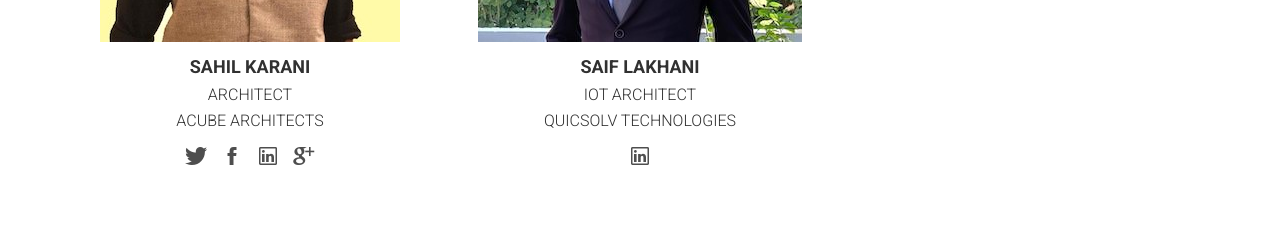
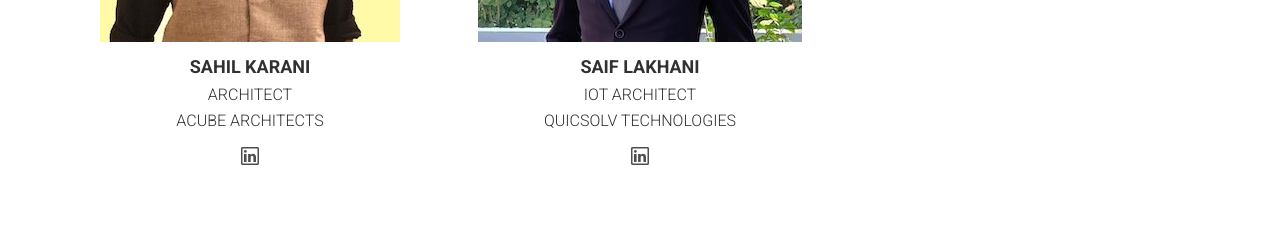
Before and after one commit to saiflakhani/RFSDesignThinking, a website: page index.html in a window 1280 px wide. Shown: the part 2900-3128 px from the top of the page. Drawn offline with Linux system fonts and the light colour scheme; files whose address does not match are found by name.

Commit message:
Sahil Social correction

```diff
--- a/index.html
+++ b/index.html
@@ -213,10 +213,7 @@
                         <p>Architect<br>Acube architects</p>
 
                         <ul class="social-block">
-                            <li><a href=""><i class="ion-social-twitter"></i></a></li>
-                            <li><a href=""><i class="ion-social-facebook"></i></a></li>
-                            <li><a href=""><i class="ion-social-linkedin-outline"></i></a></li>
-                            <li><a href=""><i class="ion-social-googleplus"></i></a></li>
+                            <li><a href="https://www.linkedin.com/in/sahil-kadiwar-589068153/"><i class="ion-social-linkedin-outline"></i></a></li>
                         </ul>
 
                     </div>
```
